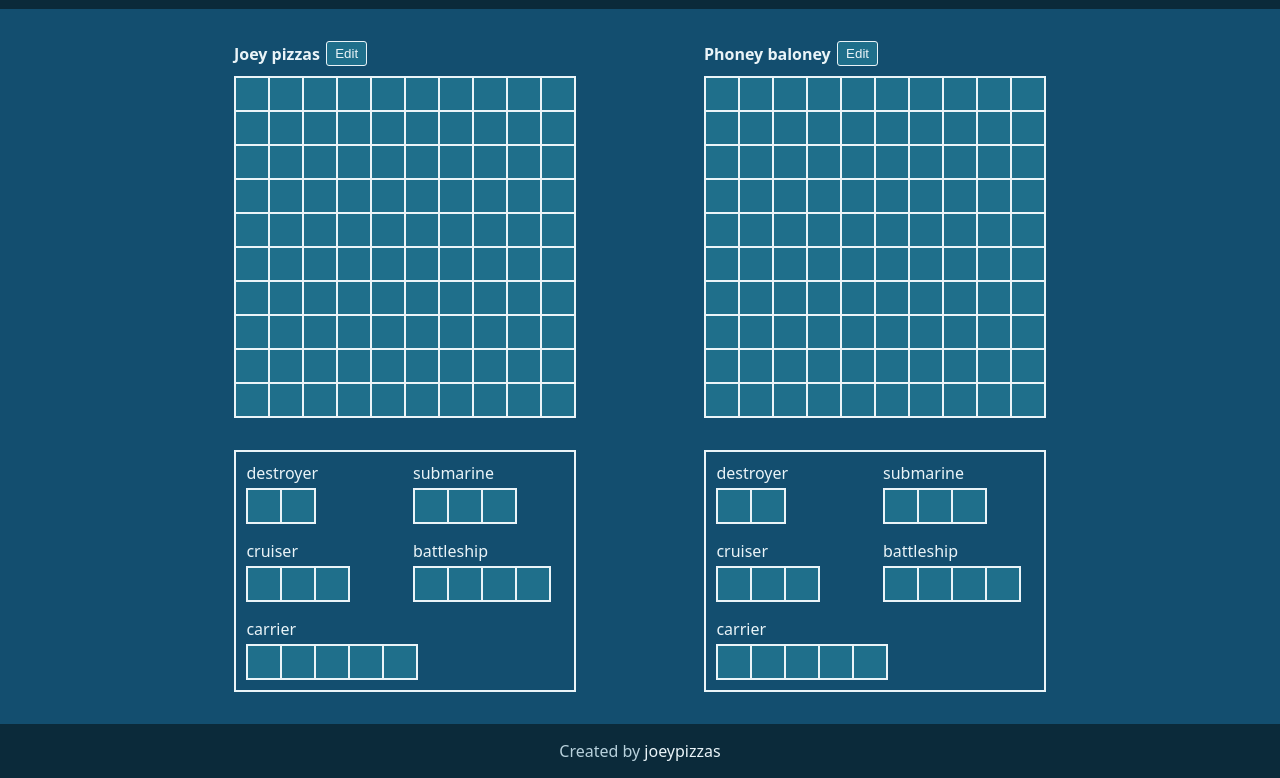
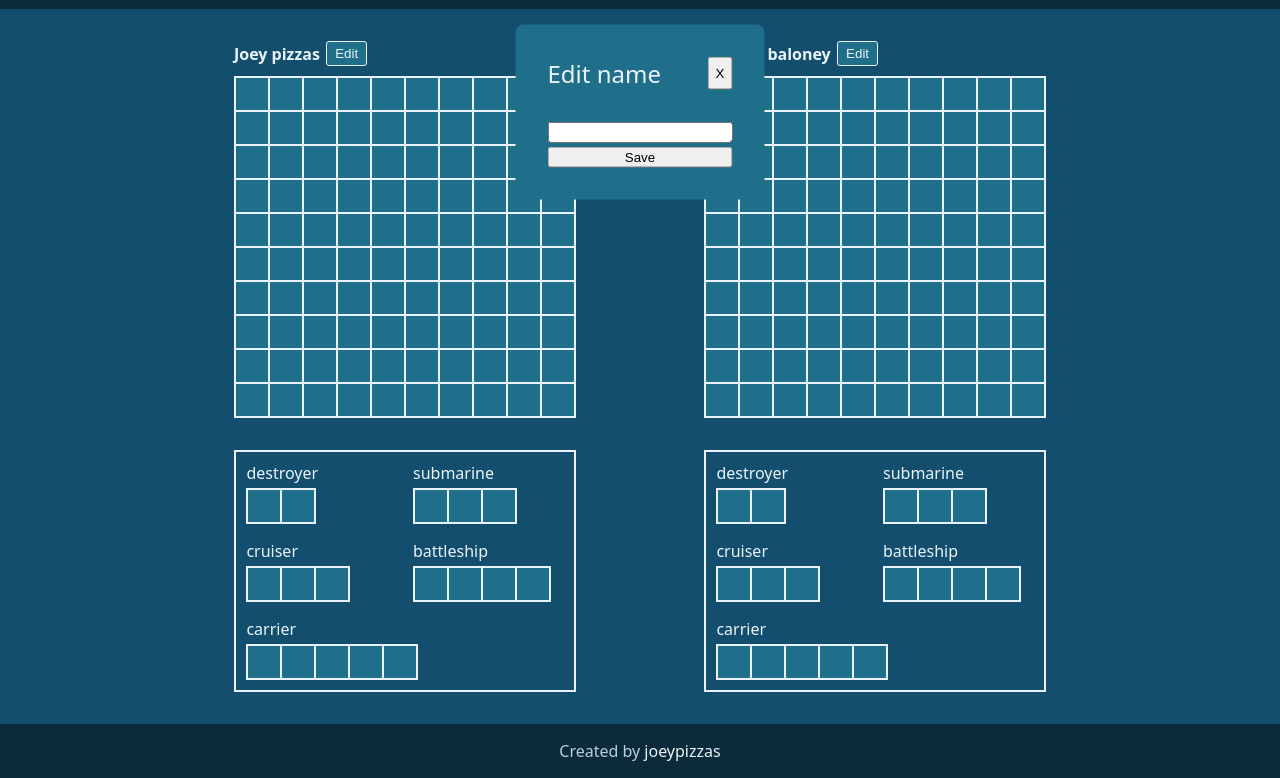
Before and after one commit to joeypizzas/battleship, a website built with webpack: page src/template.html in a window 1280 px wide. Shown: the part 88-866 px from the top of the page. Built offline with nearby package versions, Linux system fonts and the light colour scheme.

Commit message:
Started styling edit name dialog

```diff
--- a/src/style.css
+++ b/src/style.css
@@ -217,6 +217,35 @@ body {
   display: flex;
 }
 
+#edit-name-dialog[open] {
+  all: unset;
+  position: fixed;
+  top: 25%;
+  left: 50%;
+  transform: translate(-50%, -50%);
+  background-color: var(--bg-water-light);
+  color: var(--text-primary);
+  font-size: 1.5rem;
+  padding: 2rem;
+  border-radius: 8px;
+  border: 2px solid var(--header);
+  display: flex;
+  flex-direction: column;
+  justify-content: space-between;
+  gap: 2rem;
+}
+
+#title-and-close-button {
+  display: flex;
+  justify-content: space-between;
+}
+
+#edit-name-form {
+  display: flex;
+  flex-direction: column;
+  gap: .25rem;
+}
+
 #footer {
   display: flex;
   justify-content: center;
--- a/src/template.html
+++ b/src/template.html
@@ -21,6 +21,16 @@
 
       </div>
     </div>
+    <dialog id="edit-name-dialog" open>
+      <div id="title-and-close-button">
+          <div id="modal-title">Edit name</div>
+          <button id="close-modal-button">X</button>
+      </div>
+      <form class="form" id="edit-name-form" action="/submit" method="POST">
+          <input>
+          <button class="dialog-save" id="new-save" type="submit" form="new-form">Save</button>
+      </form>
+  </dialog>
     <div id="footer">
       <div id="footer-text">
         Created by
```
